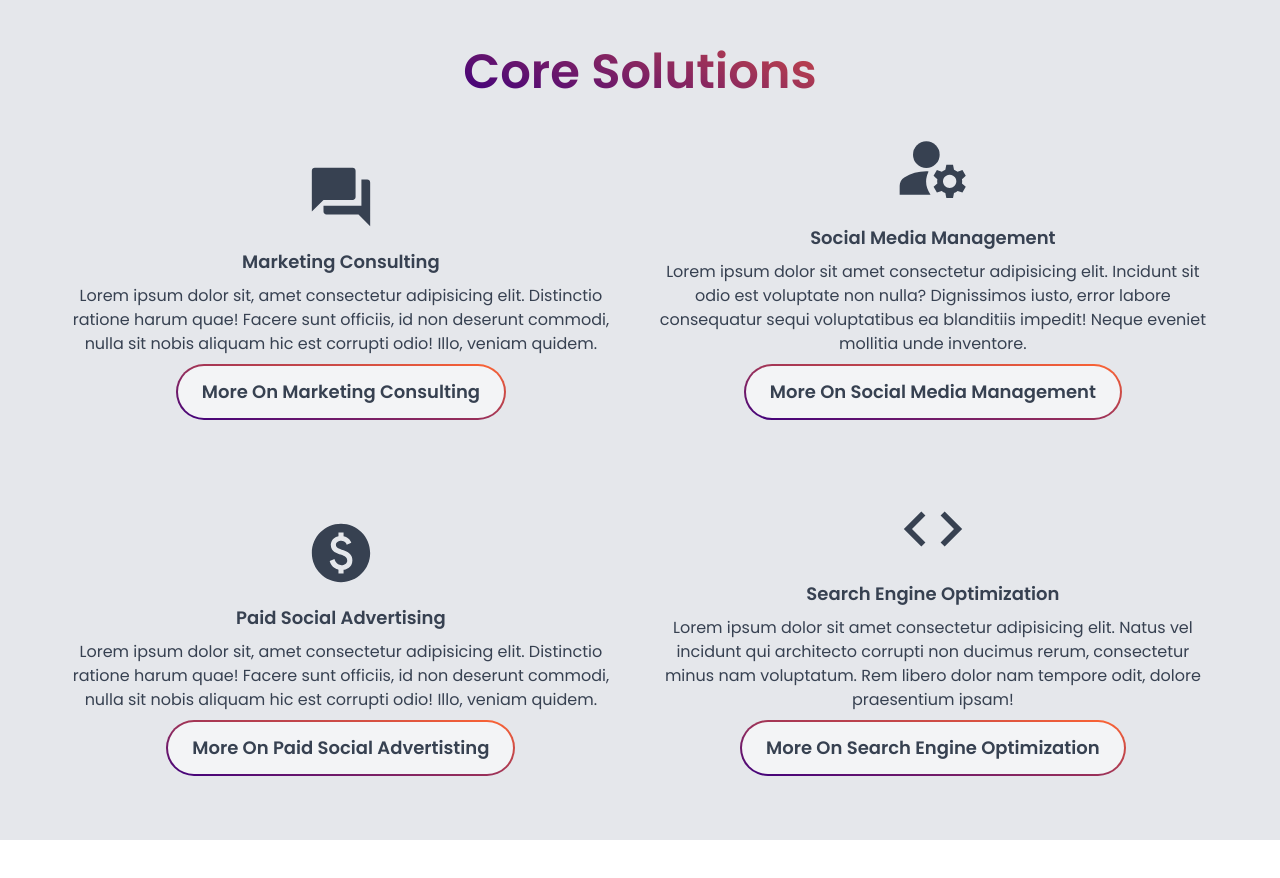
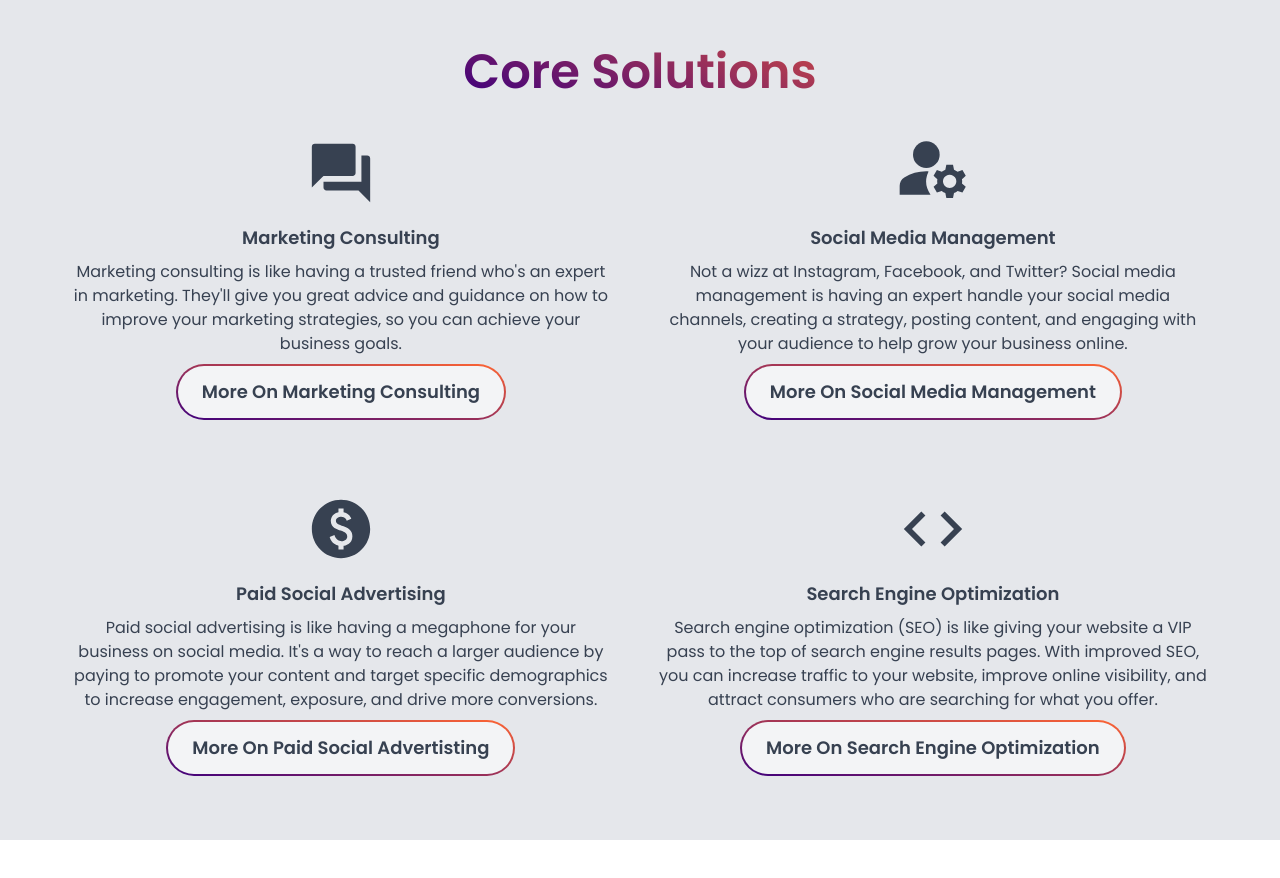
Before and after one commit to elliottcsipkes/beyond-limits-agency-site, a Next.js app: page /solutions in a window 1280 px wide. Shown: the part 840-1718 px from the top of the page. Built offline with nearby package versions, Linux system fonts and the light colour scheme.

Commit message:
updated solutions page
- content has been added to information about solutions
- links now direct to the correct location and scroll to identified sections.

```diff
--- a/components/SolutionsList.js
+++ b/components/SolutionsList.js
@@ -11,7 +11,7 @@ const SolutionsList = () => {
             Solutions Explained
           </h2>
         </div>
-        <div className="flex justify-center">
+        <div id="marketingConsulting" className="flex justify-center">
           <div className="block lg:w-[80%] md:flex md:columns-2 md:gap-12 pt-12 pb-6 justify-between text-left items-center text-gray-700">
             <div className="w-full pl-10">
               <h3 className="font-semibold text-2xl pb-4">
@@ -25,7 +25,7 @@ const SolutionsList = () => {
                 will be a good fit.
               </p>
               <a
-                href="#_"
+                href="/contact"
                 className="relative p-0.5 inline-flex items-center justify-center font-bold overflow-hidden group rounded-[50px] mt-6 mb-4"
               >
                 <span className="w-full h-full bg-gradient-to-bl from-[#ff6633] to-[#3f007c] group-hover:from-[#3f007c]group-hover:to-[#ff6633] absolute"></span>
@@ -46,6 +46,7 @@ const SolutionsList = () => {
             </div>
           </div>
         </div>
+        <span id="smm"></span>
         <div className="flex justify-center">
           <div className="block lg:w-[80%] md:flex md:flex-row-reverse md:columns-2 md:gap-12 pt-12 pb-6 justify-between text-left items-center text-gray-700">
             <div className="w-full pl-10">
@@ -63,7 +64,7 @@ const SolutionsList = () => {
                 objectives, and <strong>guarantees </strong> for your business.
               </p>
               <a
-                href="#_"
+                href="/contact"
                 className="relative p-0.5 inline-flex items-center justify-center font-bold overflow-hidden group rounded-[50px] mt-6 mb-4"
               >
                 <span className="w-full h-full bg-gradient-to-bl from-[#ff6633] to-[#3f007c] group-hover:from-[#3f007c]group-hover:to-[#ff6633] absolute"></span>
@@ -83,7 +84,7 @@ const SolutionsList = () => {
             </div>
           </div>
         </div>
-        <div className="flex justify-center">
+        <div id="paidSocial" className="flex justify-center">
           <div className="block lg:w-[80%] md:flex md:columns-2 md:gap-12 pt-12 pb-12 justify-between text-left items-center text-gray-700">
             <div className="w-full pl-10">
               <h3 className="font-semibold text-2xl pb-4">
@@ -97,7 +98,7 @@ const SolutionsList = () => {
                 steps of <strong>growing your business.</strong>
               </p>
               <a
-                href="#_"
+                href="/contact"
                 className="relative p-0.5 inline-flex items-center justify-center font-bold overflow-hidden group rounded-[50px] mt-6 mb-4"
               >
                 <span className="w-full h-full bg-gradient-to-bl from-[#ff6633] to-[#3f007c] group-hover:from-[#3f007c]group-hover:to-[#ff6633] absolute"></span>
@@ -117,7 +118,7 @@ const SolutionsList = () => {
             </div>
           </div>
         </div>
-        <div className="flex justify-center  pb-10">
+        <div id="seo" className="flex justify-center  pb-10">
           <div className="block lg:w-[80%] md:flex md:flex-row-reverse md:columns-2 md:gap-12 pt-12 pb-6 justify-between text-left items-center text-gray-700">
             <div className="w-full pl-10">
               <h3 className="font-semibold text-2xl pb-4">
@@ -134,7 +135,7 @@ const SolutionsList = () => {
                 objectives, and <strong>guarantees </strong> for your business.
               </p>
               <a
-                href="#_"
+                href="/contact"
                 className="relative p-0.5 inline-flex items-center justify-center font-bold overflow-hidden group rounded-[50px] mt-6 mb-4"
               >
                 <span className="w-full h-full bg-gradient-to-bl from-[#ff6633] to-[#3f007c] group-hover:from-[#3f007c]group-hover:to-[#ff6633] absolute"></span>
--- a/components/SolutionsNames.js
+++ b/components/SolutionsNames.js
@@ -6,7 +6,7 @@ import {
   MdPaid,
 } from "react-icons/md";
 
-const SolutionsNames = () => {
+const SolutionsNames = ({ link1, link2, link3, link4 }) => {
   return (
     <div className="bg-gray-200">
       <div id="coreSolutions" className="transparent bg-white mt-[-4vh] h-10" />
@@ -26,14 +26,14 @@ const SolutionsNames = () => {
             /> */}
             <h3 className="font-semibold text-lg">Marketing Consulting</h3>
             <p className="p-2">
-              Lorem ipsum dolor sit, amet consectetur adipisicing elit.
-              Distinctio ratione harum quae! Facere sunt officiis, id non
-              deserunt commodi, nulla sit nobis aliquam hic est corrupti odio!
-              Illo, veniam quidem.
+              Marketing consulting is like having a trusted friend who's an
+              expert in marketing. They'll give you great advice and guidance on
+              how to improve your marketing strategies, so you can achieve your
+              business goals.
             </p>
             <div className="flex items-center justify-center pb-2">
               <a
-                href="#_"
+                href={link1}
                 className="relative p-0.5 inline-flex items-center justify-center font-bold overflow-hidden group rounded-[50px]"
               >
                 <span className="w-full h-full bg-gradient-to-bl from-[#ff6633] to-[#3f007c] group-hover:from-[#3f007c]group-hover:to-[#ff6633] absolute"></span>
@@ -54,14 +54,14 @@ const SolutionsNames = () => {
             /> */}
             <h3 className="font-semibold text-lg">Paid Social Advertising</h3>
             <p className="p-2">
-              Lorem ipsum dolor sit, amet consectetur adipisicing elit.
-              Distinctio ratione harum quae! Facere sunt officiis, id non
-              deserunt commodi, nulla sit nobis aliquam hic est corrupti odio!
-              Illo, veniam quidem.
+              Paid social advertising is like having a megaphone for your
+              business on social media. It's a way to reach a larger audience by
+              paying to promote your content and target specific demographics to
+              increase engagement, exposure, and drive more conversions.
             </p>
             <div className="flex items-center justify-center pb-2">
               <a
-                href="#_"
+                href={link3}
                 className="relative p-0.5 inline-flex items-center justify-center font-bold overflow-hidden group rounded-[50px]"
               >
                 <span className="w-full h-full bg-gradient-to-bl from-[#ff6633] to-[#3f007c] group-hover:from-[#3f007c]group-hover:to-[#ff6633] absolute"></span>
@@ -82,14 +82,14 @@ const SolutionsNames = () => {
             /> */}
             <h3 className="font-semibold text-lg">Social Media Management</h3>
             <p className="p-2">
-              Lorem ipsum dolor sit amet consectetur adipisicing elit. Incidunt
-              sit odio est voluptate non nulla? Dignissimos iusto, error labore
-              consequatur sequi voluptatibus ea blanditiis impedit! Neque
-              eveniet mollitia unde inventore.
+              Not a wizz at Instagram, Facebook, and Twitter? Social media
+              management is having an expert handle your social media channels,
+              creating a strategy, posting content, and engaging with your
+              audience to help grow your business online.
             </p>
             <div className="flex items-center justify-center pb-2">
               <a
-                href="#_"
+                href={link2}
                 className="relative p-0.5 inline-flex items-center justify-center font-bold overflow-hidden group rounded-[50px]"
               >
                 <span className="w-full h-full bg-gradient-to-bl from-[#ff6633] to-[#3f007c] group-hover:from-[#3f007c]group-hover:to-[#ff6633] absolute"></span>
@@ -112,14 +112,15 @@ const SolutionsNames = () => {
               Search Engine Optimization
             </h3>
             <p className="p-2">
-              Lorem ipsum dolor sit amet consectetur adipisicing elit. Natus vel
-              incidunt qui architecto corrupti non ducimus rerum, consectetur
-              minus nam voluptatum. Rem libero dolor nam tempore odit, dolore
-              praesentium ipsam!
+              Search engine optimization (SEO) is like giving your website a VIP
+              pass to the top of search engine results pages. With improved SEO,
+              you can increase traffic to your website, improve online
+              visibility, and attract consumers who are searching for what you
+              offer.
             </p>
             <div className="flex items-center justify-center pb-2">
               <a
-                href="#_"
+                href={link4}
                 className="relative p-0.5 inline-flex items-center justify-center font-bold overflow-hidden group rounded-[50px] "
               >
                 <span className="w-full h-full bg-gradient-to-bl from-[#ff6633] to-[#3f007c] group-hover:from-[#3f007c]group-hover:to-[#ff6633] absolute"></span>
--- a/pages/solutions.js
+++ b/pages/solutions.js
@@ -14,7 +14,12 @@ export default function Home() {
         />
       </Head>
       <SolutionsHero link1="#coreSolutions" link2="#fullSolutions" />
-      <SolutionsNames />
+      <SolutionsNames
+        link1="#marketingConsulting"
+        link2="#smm"
+        link3="#paidSocial"
+        link4="#seo"
+      />
       <SolutionsList />
     </div>
   );
```
